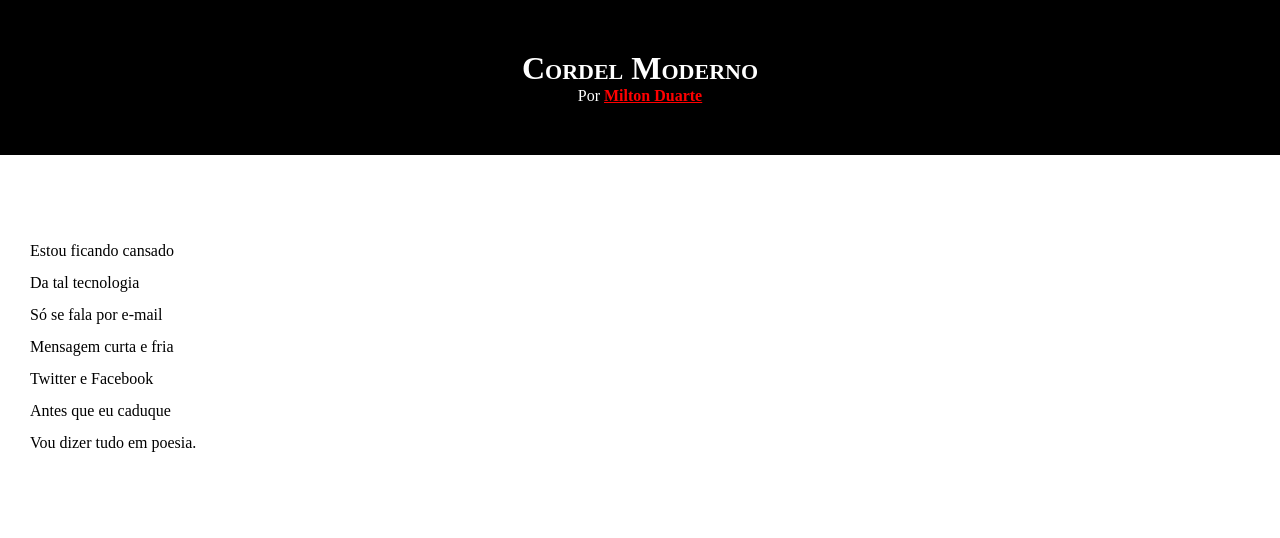
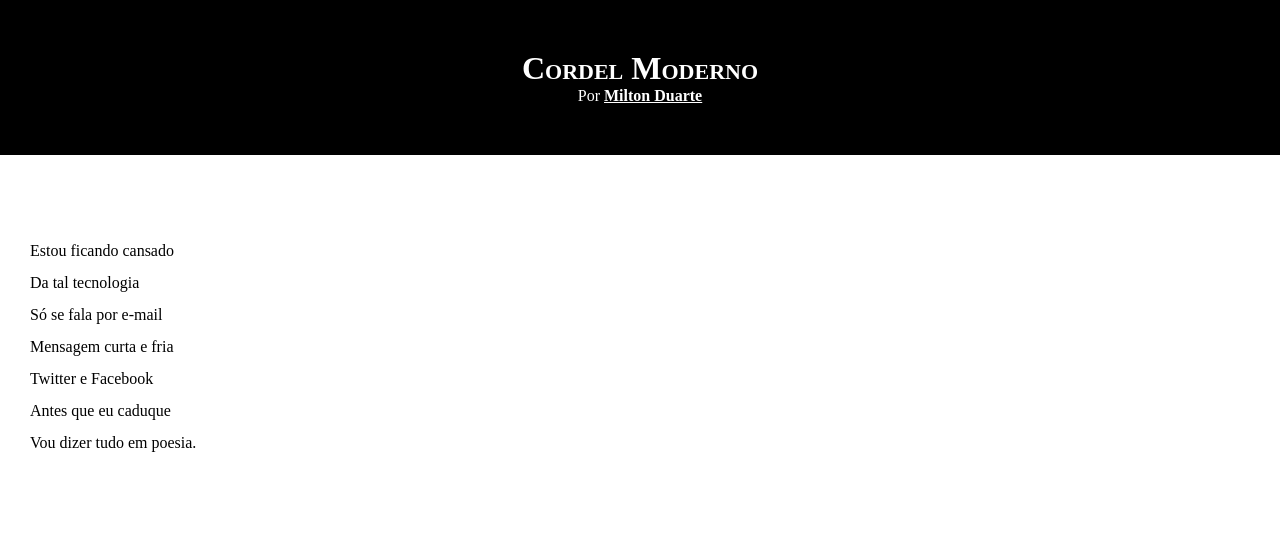
Before and after one commit to oPortela/Curso-HTML-e-CSS, a PHP site: page /teste.html in a window 1280 px wide, with the pointer over the restyled element. Shown: the top 538 px of the page. Run offline with PHP 8.4, Linux system fonts and the light colour scheme.

Commit message:
Update style2.css

```diff
--- a/desafios/d012/estilo/style2.css
+++ b/desafios/d012/estilo/style2.css
@@ -38,7 +38,6 @@ header a, footer a {
 
 header a:hover, footer a:hover {
     text-decoration: underline;
-    color: red;
 }
 
 section {
```
